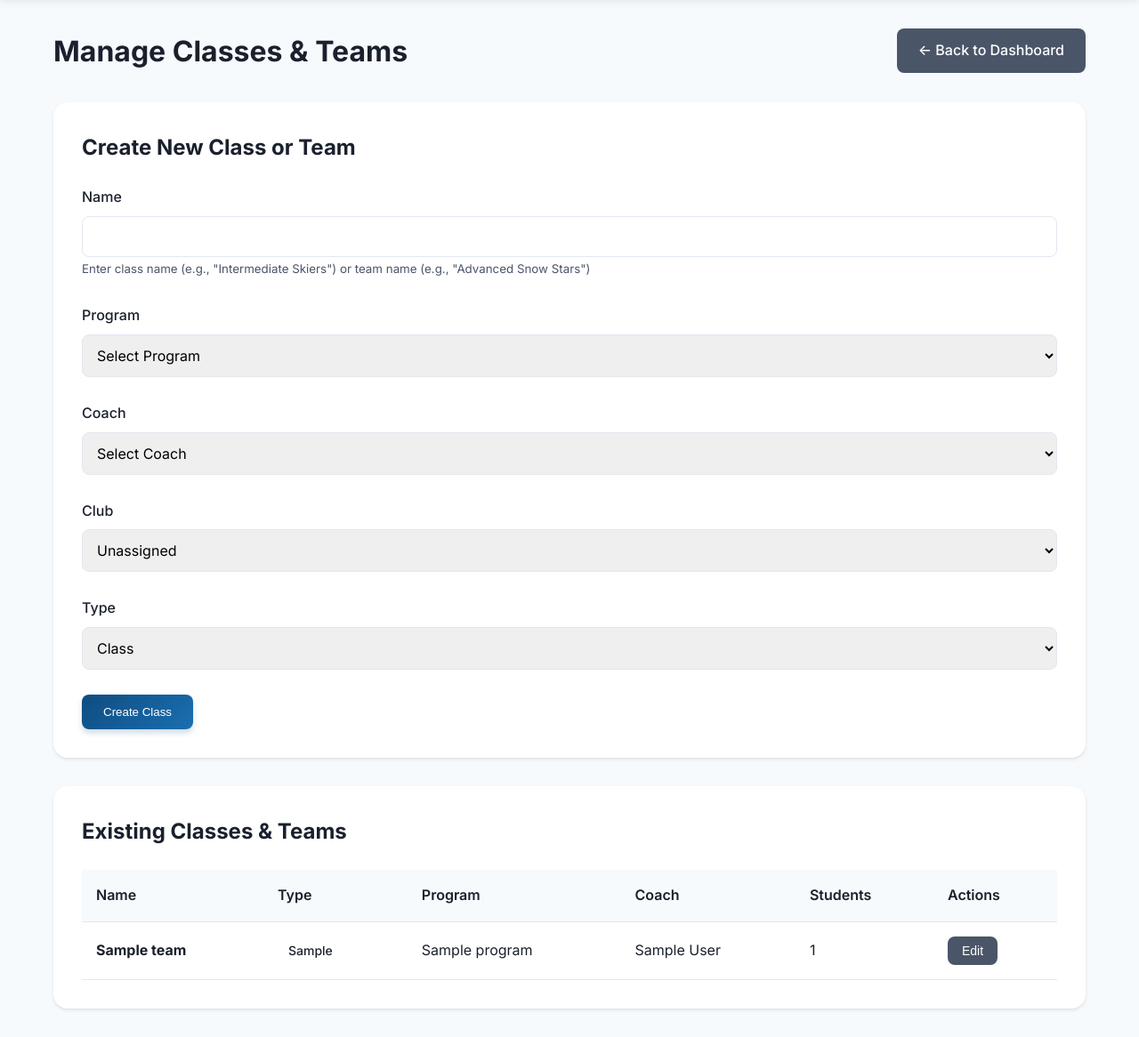
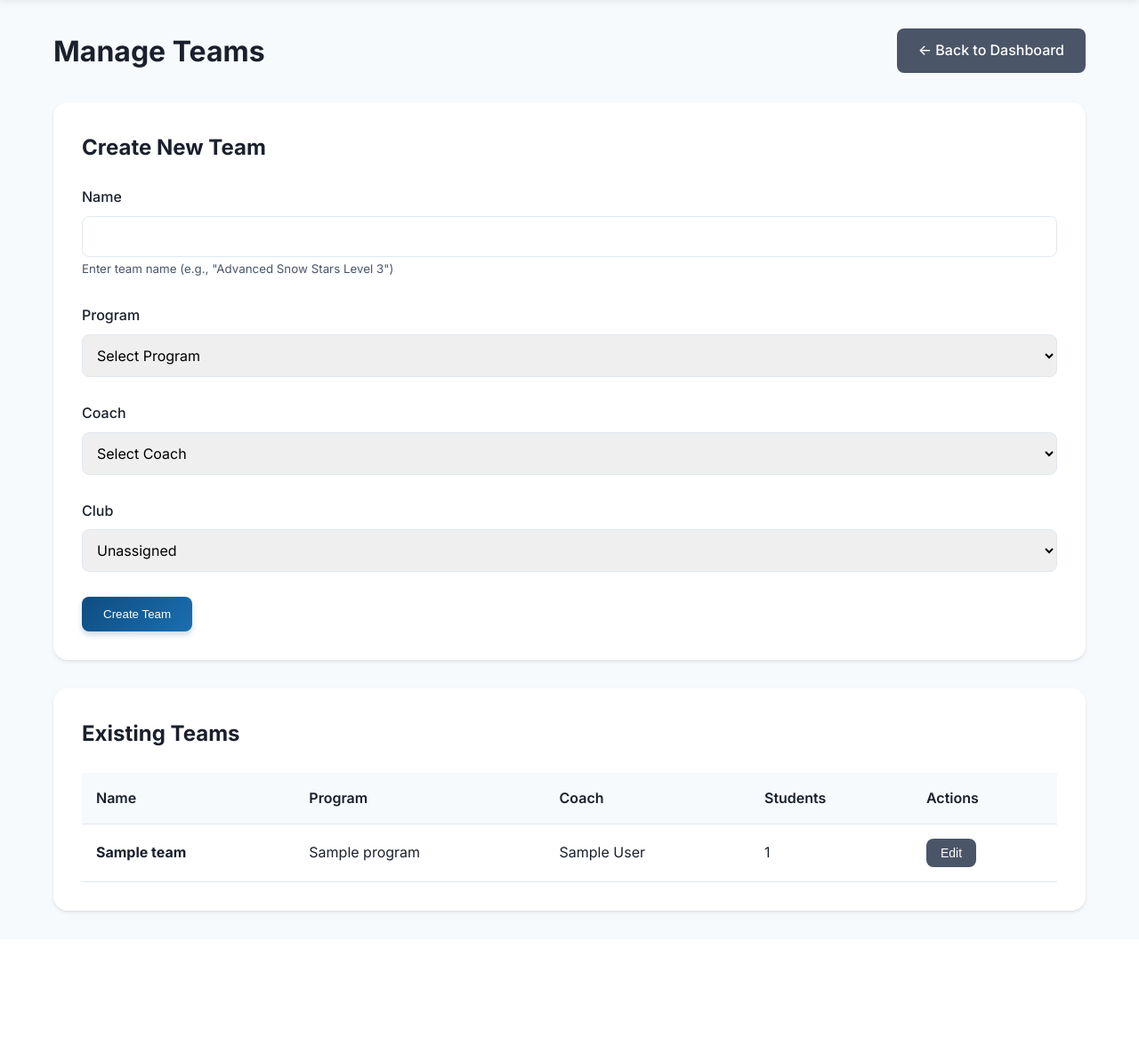
Before and after one commit to dustintitus/alpine-ontario-snow-stars, a Flask app: page /admin/teams in a window 1280 px wide. Shown: the part 60-1226 px from the top of the page at 89% size. After the commit the page ends 1088 px from the top, so only its background shows below. Run offline with Flask 3, Linux system fonts and the light colour scheme; a user stored in the database is signed in; tables that the repository leaves empty hold one stand-in row (values such as "Sample post").

Commit message:
refactor: remove class concept, focus only on teams

```diff
--- a/app.py
+++ b/app.py
@@ -91,7 +91,7 @@ def init_db():
                 name='Snowflakes Demo Team',
                 program_id=snowflakes_program.id,
                 coach_id=2,
-                team_type='class',
+                team_type='team',
                 club_id=Club.query.filter_by(name='Alpine Ontario').first().id if Club.query.filter_by(name='Alpine Ontario').first() else None
             )
             db.session.add(team)
@@ -407,10 +407,9 @@ def create_team():
     name = request.form.get('name')
     program_id = int(request.form.get('program_id'))
     coach_id = int(request.form.get('coach_id'))
-    team_type = request.form.get('team_type', 'class')  # 'class' for STEP/RIP, 'team' for Snow Stars
     club_id = request.form.get('club_id')
 
-    team = Team(name=name, program_id=program_id, coach_id=coach_id, team_type=team_type, club_id=int(club_id) if club_id else None)
+    team = Team(name=name, program_id=program_id, coach_id=coach_id, team_type='team', club_id=int(club_id) if club_id else None)
     db.session.add(team)
     db.session.commit()
     flash('Team created successfully', 'success')
@@ -507,7 +506,7 @@ def update_team(team_id):
     team.name = request.form.get('name')
     team.program_id = int(request.form.get('program_id'))
     team.coach_id = int(request.form.get('coach_id'))
-    team.team_type = request.form.get('team_type')
+    # team_type is always 'team' now, no need to update
     club_id = request.form.get('club_id')
     team.club_id = int(club_id) if club_id else None
 
--- a/models.py
+++ b/models.py
@@ -38,7 +38,7 @@ class Team(db.Model):
     program_id = db.Column(db.Integer, db.ForeignKey('program.id'), nullable=False)
     coach_id = db.Column(db.Integer, db.ForeignKey('user.id'), nullable=False)
     club_id = db.Column(db.Integer, db.ForeignKey('club.id'), nullable=True)
-    team_type = db.Column(db.String(20), nullable=False, default='class')  # 'class' for STEP/RIP, 'team' for Snow Stars
+    team_type = db.Column(db.String(20), nullable=False, default='team')  # Always 'team' now
     created_at = db.Column(db.DateTime, default=db.func.current_timestamp())
 
     coach = db.relationship('User', foreign_keys=[coach_id], backref='managed_teams')
--- a/templates/dashboard_admin.html
+++ b/templates/dashboard_admin.html
@@ -8,7 +8,7 @@
     <div>
         <a href="{{ url_for('register') }}" class="btn btn-primary">+ Add New User</a>
         <a href="{{ url_for('manage_programs') }}" class="btn btn-secondary">Manage Programs</a>
-        <a href="{{ url_for('manage_teams') }}" class="btn btn-secondary">Manage Classes & Teams</a>
+        <a href="{{ url_for('manage_teams') }}" class="btn btn-secondary">Manage Teams</a>
     </div>
 </div>
 
--- a/templates/manage_programs.html
+++ b/templates/manage_programs.html
@@ -89,7 +89,7 @@
                 <th>Name</th>
                 <th>Description</th>
                 <th>Schedule</th>
-                <th>Classes/Teams</th>
+                <th>Teams</th>
                 <th>Actions</th>
             </tr>
         </thead>
@@ -129,7 +129,7 @@
                         {% endif %}
                     </div>
                 </td>
-                <td>{{ program.teams|length }} {% if program.teams|length == 1 %}class/team{% else %}classes/teams{% endif %}</td>
+                <td>{{ program.teams|length }} {% if program.teams|length == 1 %}team{% else %}teams{% endif %}</td>
                 <td>
                     <button onclick="toggleEdit({{ program.id }})" class="btn btn-sm btn-secondary">Edit</button>
                     {% if program.teams|length == 0 %}
--- a/templates/manage_teams.html
+++ b/templates/manage_teams.html
@@ -1,24 +1,24 @@
 {% extends "base.html" %}
 
-{% block title %}Manage Teams & Classes{% endblock %}
+{% block title %}Manage Teams{% endblock %}
 
 {% block content %}
 <div class="dashboard-header">
-    <h2>Manage Classes & Teams</h2>
+    <h2>Manage Teams</h2>
     <a href="{{ url_for('dashboard') }}" class="btn btn-secondary">← Back to Dashboard</a>
 </div>
 
 <div class="card">
-    <h3>Create New Class or Team</h3>
+    <h3>Create New Team</h3>
     <form method="POST" action="{{ url_for('create_team') }}">
         <div class="form-group">
             <label for="name">Name</label>
             <input type="text" id="name" name="name" required>
-            <small style="color: var(--text-secondary);">Enter class name (e.g., "Intermediate Skiers") or team name (e.g., "Advanced Snow Stars")</small>
+            <small style="color: var(--text-secondary);">Enter team name (e.g., "Advanced Snow Stars Level 3")</small>
         </div>
         <div class="form-group">
             <label for="program_id">Program</label>
-            <select id="program_id" name="program_id" required onchange="updateTypeLabel()">
+            <select id="program_id" name="program_id" required>
                 <option value="">Select Program</option>
                 {% for program in programs %}
                 <option value="{{ program.id }}">{{ program.name }}</option>
@@ -43,25 +43,17 @@
                 {% endfor %}
             </select>
         </div>
-        <div class="form-group" id="type-group">
-            <label for="team_type">Type</label>
-            <select id="team_type" name="team_type" required>
-                <option value="class">Class</option>
-                <option value="team">Team</option>
-            </select>
-        </div>
-        <button type="submit" class="btn btn-primary" id="submit-btn">Create Class</button>
+        <button type="submit" class="btn btn-primary" id="submit-btn">Create Team</button>
     </form>
 </div>
 
 <div class="card">
-    <h3>Existing Classes & Teams</h3>
+    <h3>Existing Teams</h3>
     {% if teams %}
     <table class="data-table">
         <thead>
             <tr>
                 <th>Name</th>
-                <th>Type</th>
                 <th>Program</th>
                 <th>Coach</th>
                 <th>Students</th>
@@ -104,26 +96,18 @@
                                     {% endfor %}
                                 </select>
                             </div>
-                            <div class="form-group">
-                                <label for="team_type-{{ team.id }}">Type</label>
-                                <select id="team_type-{{ team.id }}" name="team_type" required>
-                                    <option value="class" {% if team.team_type == 'class' %}selected{% endif %}>Class</option>
-                                    <option value="team" {% if team.team_type == 'team' %}selected{% endif %}>Team</option>
-                                </select>
-                            </div>
                             <button type="submit" class="btn btn-sm btn-primary">Save</button>
                             <button type="button" onclick="toggleEdit({{ team.id }})" class="btn btn-sm btn-secondary">Cancel</button>
                         </form>
                     </div>
                 </td>
-                <td><span class="badge badge-{{ team.team_type }}">{{ team.team_type }}</span></td>
                 <td>{{ team.program.name }}</td>
                 <td>{{ team.coach.full_name }}</td>
                 <td>{{ team.students|length }}</td>
                 <td>
                     <button onclick="toggleEdit({{ team.id }})" class="btn btn-sm btn-secondary">Edit</button>
                     {% if team.students|length == 0 %}
-                    <form method="POST" action="{{ url_for('delete_team', team_id=team.id) }}" style="display: inline;" onsubmit="return confirm('Are you sure you want to delete this {{ team.team_type }}?');">
+                    <form method="POST" action="{{ url_for('delete_team', team_id=team.id) }}" style="display: inline;" onsubmit="return confirm('Are you sure you want to delete this team?');">
                         <button type="submit" class="btn btn-sm" style="background: var(--error-color); color: white; margin-top: 0.25rem;">Delete</button>
                     </form>
                     {% endif %}
@@ -143,20 +127,5 @@ function toggleEdit(teamId) {
     form.style.display = form.style.display === 'none' ? 'block' : 'none';
 }
 
-function updateTypeLabel() {
-    const programSelect = document.getElementById('program_id');
-    const typeSelect = document.getElementById('team_type');
-    const submitBtn = document.getElementById('submit-btn');
-
-    const selectedProgram = programSelect.options[programSelect.selectedIndex].text;
-
-    if (selectedProgram === 'Terrain Park' || selectedProgram === 'LIT') {
-        typeSelect.value = 'team';
-        submitBtn.textContent = 'Create Team';
-    } else if (selectedProgram) {
-        typeSelect.value = 'class';
-        submitBtn.textContent = 'Create Class';
-    }
-}
 </script>
 {% endblock %}
```
Also changed, not shown: templates/dashboard_coach.html (+3 -6 lines), static/img/alpine-ontario-logo.png (added).
